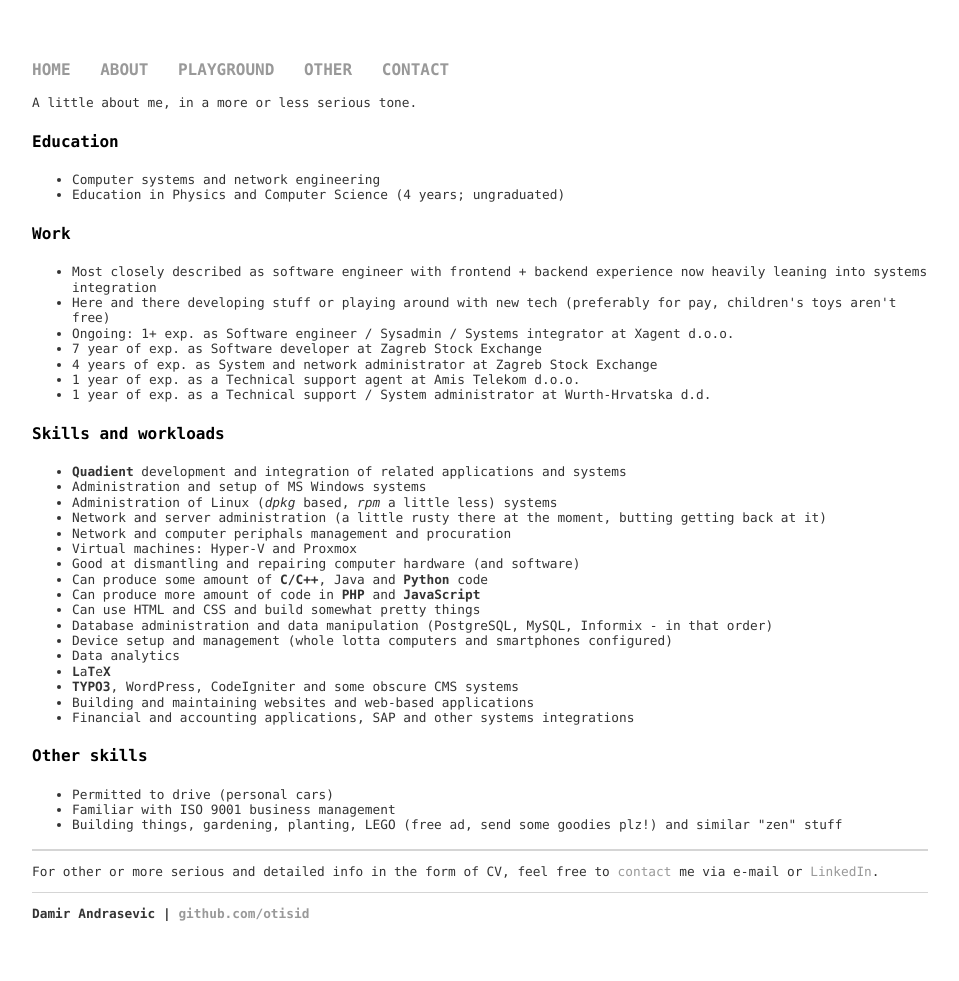
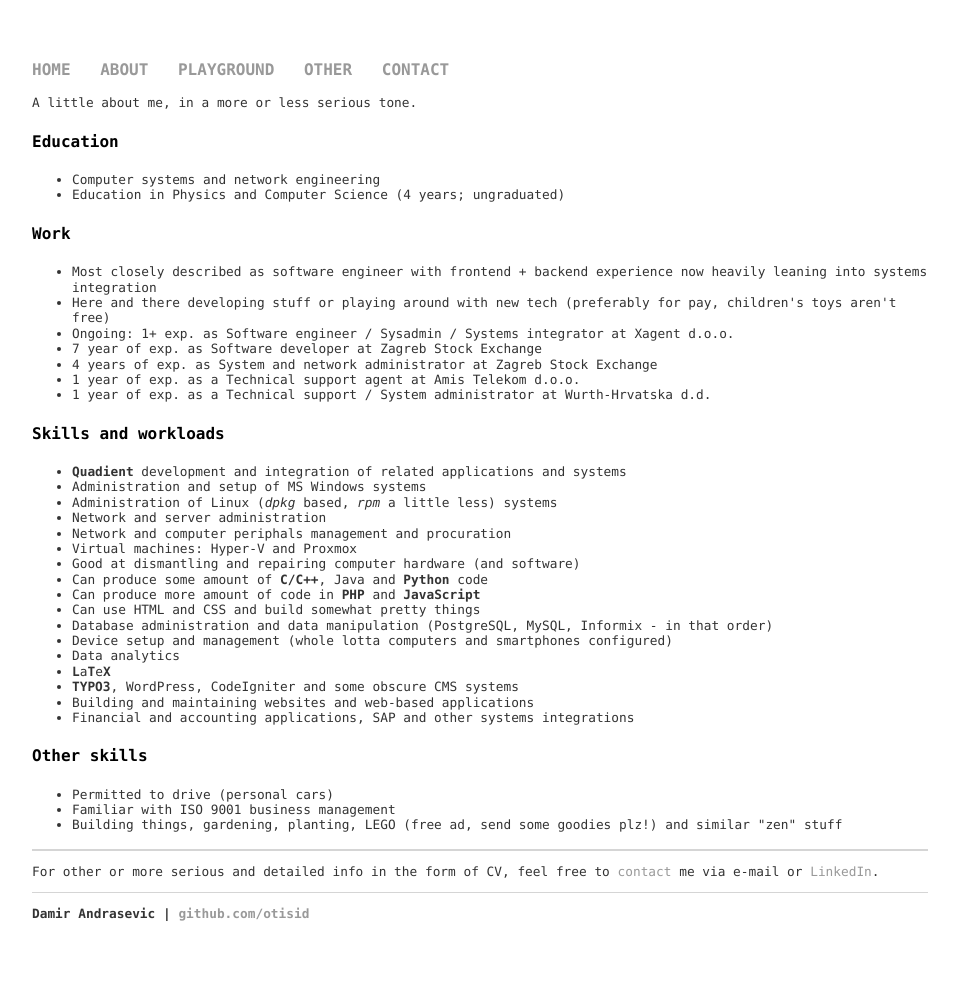
Before and after one commit to otisid/otisid.github.io, a Jekyll site: the page built from about/index.html, in a window 1280 px wide. Shown: the whole page, without its empty margins (160-1119 px from the left). Built offline with Jekyll 4.4.1, drawn with Linux system fonts in a browser that asks for light colours.

Commit message:
Got back to sysadmin and networks...

```diff
--- a/about/index.html
+++ b/about/index.html
@@ -24,7 +24,7 @@ title: about
 	<li><b>Quadient</b> development and integration of related applications and systems</li>
 	<li>Administration and setup of MS Windows systems</li>
 	<li>Administration of Linux (<i>dpkg</i> based, <i>rpm</i> a little less) systems</li>
-	<li>Network and server administration (a little rusty there at the moment, butting getting back at it)</li>
+	<li>Network and server administration</li>
 	<li>Network and computer periphals management and procuration</li>
 	<li>Virtual machines: Hyper-V and Proxmox</li>
 	<li>Good at dismantling and repairing computer hardware (and software)</li>
```
